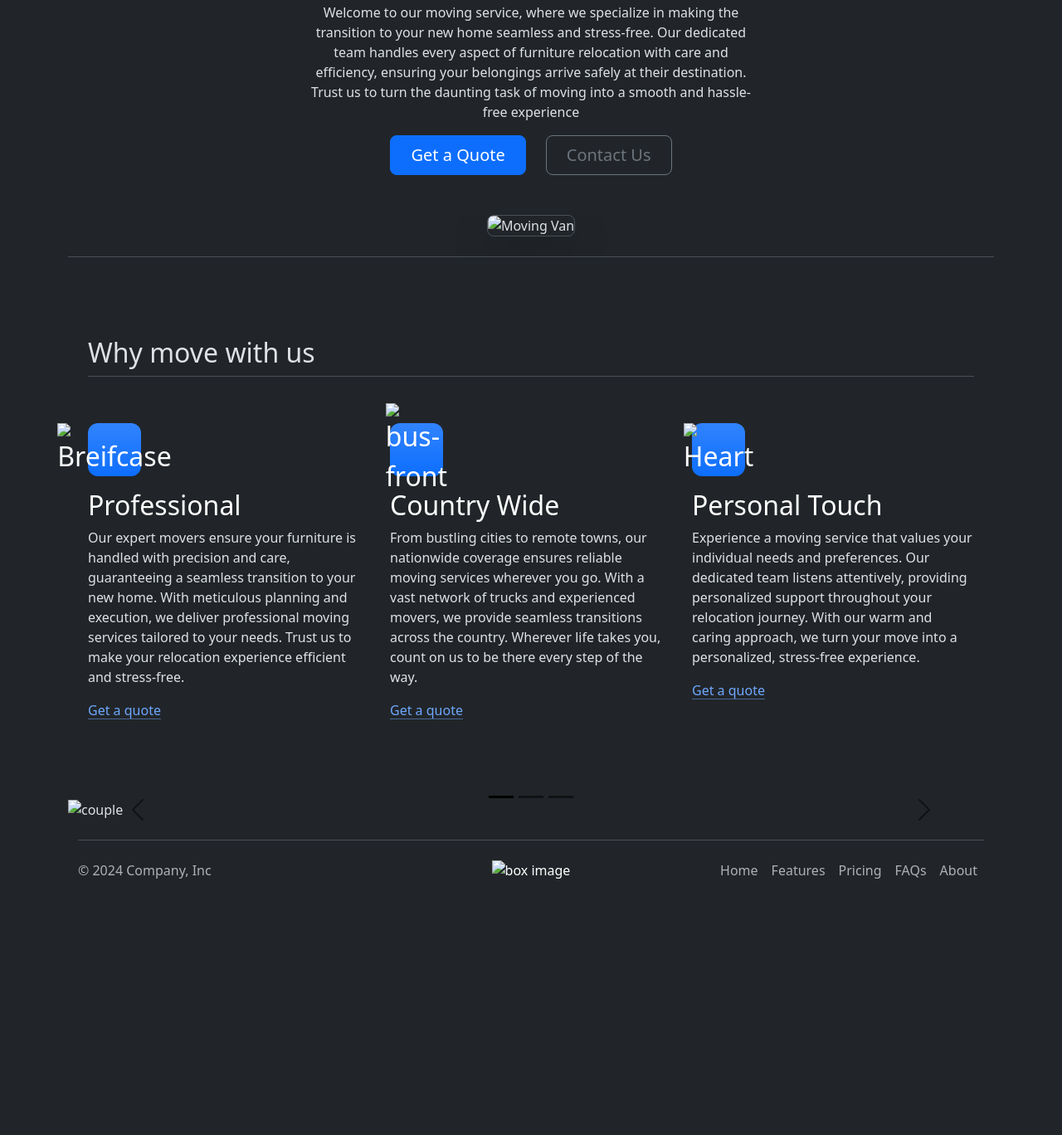
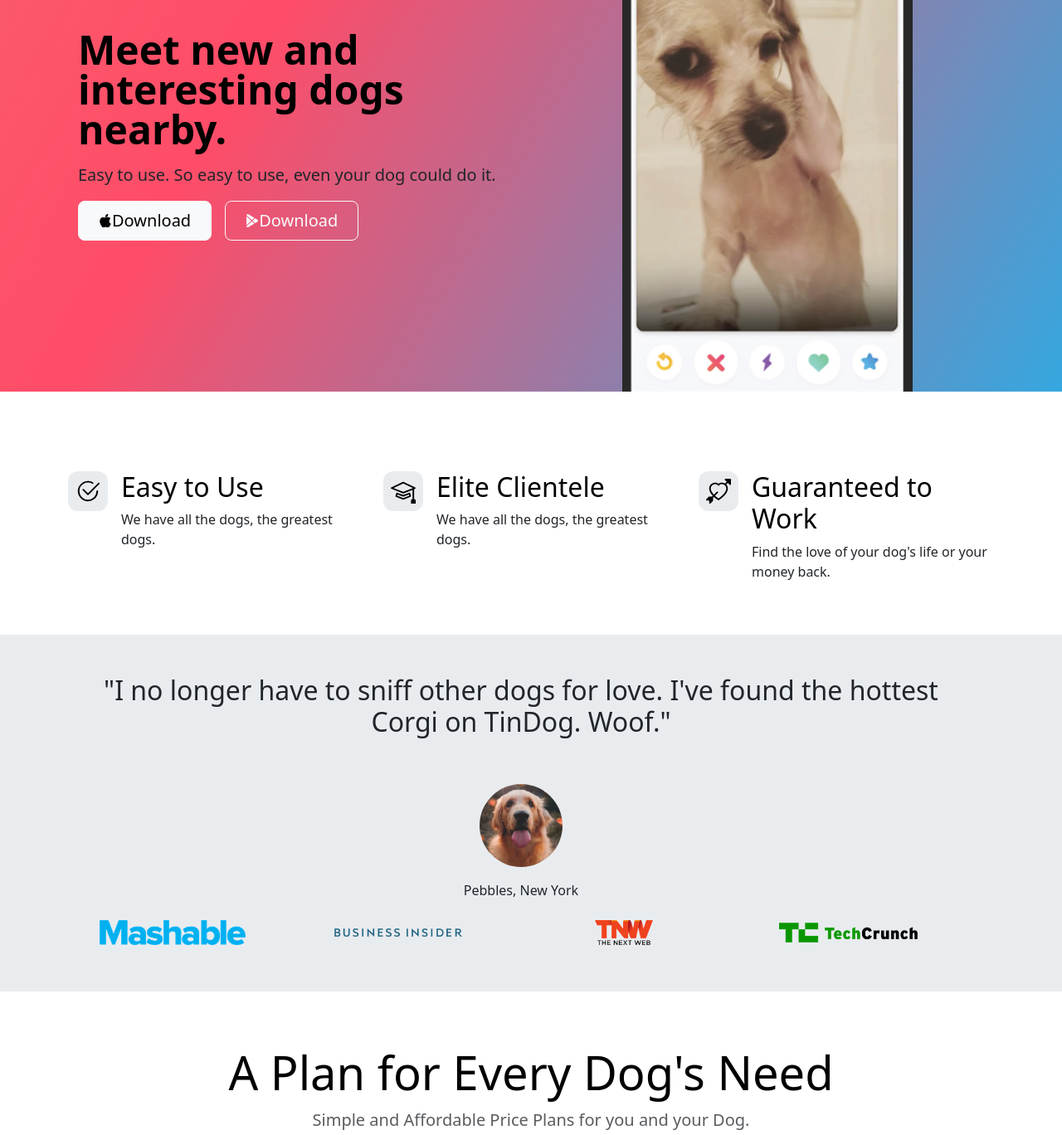
Before and after one commit to gallacticlust/tindog, a plain HTML site: page index.html in a window 1280 px wide. Shown: the part 241-1609 px from the top of the page at 83% size. Before the commit the page ends 1350 px from the top, so only its background shows below. Drawn offline with nearby package versions, Linux system fonts and the light colour scheme.

Commit message:
Update index.html

```diff
--- a/index.html
+++ b/index.html
@@ -1,159 +1,199 @@
 <!DOCTYPE html>
-<html lang="en" data-bs-theme="dark">
+<html lang="en">
 
 <head>
   <meta charset="UTF-8">
   <meta name="viewport" content="width=device-width, initial-scale=1.0">
-  <title>Bootstrap Components</title>
-  <link href="https://cdn.jsdelivr.net/npm/bootstrap@5.3.0-alpha2/dist/css/bootstrap.min.css" rel="stylesheet"
-    integrity="sha384-aFq/bzH65dt+w6FI2ooMVUpc+21e0SRygnTpmBvdBgSdnuTN7QbdgL+OapgHtvPp" crossorigin="anonymous">
-    <script src="https://cdn.jsdelivr.net/npm/bootstrap@5.3.3/dist/js/bootstrap.bundle.min.js" integrity="sha384-YvpcrYf0tY3lHB60NNkmXc5s9fDVZLESaAA55NDzOxhy9GkcIdslK1eN7N6jIeHz" crossorigin="anonymous"></script>
-  <style>
-    .feature-icon {
-    width: 4rem;
-    height: 4rem;
-    border-radius: 0.75rem;
-}
-
-  </style>
+  <title>TinDog</title>
+  <link href="https://cdn.jsdelivr.net/npm/bootstrap@5.3.3/dist/css/bootstrap.min.css" rel="stylesheet" integrity="sha384-QWTKZyjpPEjISv5WaRU9OFeRpok6YctnYmDr5pNlyT2bRjXh0JMhjY6hW+ALEwIH" crossorigin="anonymous">
+  <link rel="stylesheet" href="./style.css">
 </head>
 
 <body>
-  <header class="p-3 mb-3 border-bottom">
-    <div class="container">
-      <div class="d-flex flex-wrap align-items-center justify-content-center justify-content-lg-start">
-        <a href="/" class="d-flex align-items-center mb-2 mb-lg-0 link-body-emphasis text-decoration-none">
-          <img src="./box-seam.svg" alt="logo">
-        </a>
 
-        <ul class="nav col-12 col-lg-auto me-lg-auto mb-2 justify-content-center mb-md-0">
-          <li><a href="#" class="nav-link px-2 link-secondary">Overview</a></li>
-          <li><a href="#" class="nav-link px-2 link-body-emphasis">Inventory</a></li>
-          <li><a href="#" class="nav-link px-2 link-body-emphasis">Customers</a></li>
-          <li><a href="#" class="nav-link px-2 link-body-emphasis">Products</a></li>
-        </ul>
-
-        <form class="col-12 col-lg-auto mb-3 mb-lg-0 me-lg-3" role="search">
-          <input type="search" class="form-control" placeholder="Search..." aria-label="Search">
-        </form>
-
-        <div class="dropdown text-end">
-          <a href="#" class="d-block link-body-emphasis text-decoration-none dropdown-toggle" data-bs-toggle="dropdown" aria-expanded="false">
-            <img src="https://github.com/mdo.png" alt="mdo" width="32" height="32" class="rounded-circle">
-          </a>
-          <ul class="dropdown-menu text-small">
-            <li><a class="dropdown-item" href="#">New project...</a></li>
-            <li><a class="dropdown-item" href="#">Settings</a></li>
-            <li><a class="dropdown-item" href="#">Profile</a></li>
-            <li><hr class="dropdown-divider"></li>
-            <li><a class="dropdown-item" href="#">Sign out</a></li>
-          </ul>
+  <!-- Title -->
+  <section id="title" class="gradient-background">
+    <div class="container col-xxl-8 px-4 py-5 pt-5 pb-0">
+      <div class="row flex-lg-row-reverse align-items-center g-5 py-5 pt-5 pb-0">
+        <div class="col-10 col-sm-8 col-lg-6">
+          <img src="./iphone.png" class="d-block mx-lg-auto img-fluid" alt="iphone" width="350" height="300" loading="lazy">
+        </div>
+        <div class="col-lg-6">
+          <h1 class="display-5 fw-bold text-body-emphasis lh-1 mb-3">Meet new and interesting dogs nearby.</h1>
+          <p class="lead">Easy to use.
+            So easy to use, even your dog could do it.</p>
+          <div class="d-grid gap-2 d-md-flex justify-content-md-start">
+            <button type="button" class="btn btn-light btn-lg px-4 me-md-2"> <svg xmlns="http://www.w3.org/2000/svg" width="16" height="16" fill="currentColor"
+              class="bi bi-apple mb-1" viewBox="0 0 16 16">
+                  <path d="M11.182.008C11.148-.03 9.923.023 8.857 1.18c-1.066 1.156-.902 2.482-.878 2.516.024.034 1.52.087 2.475-1.258.955-1.345.762-2.391.728-2.43Zm3.314 11.733c-.048-.096-2.325-1.234-2.113-3.422.212-2.189 1.675-2.789 1.698-2.854.023-.065-.597-.79-1.254-1.157a3.692 3.692 0 0 0-1.563-.434c-.108-.003-.483-.095-1.254.116-.508.139-1.653.589-1.968.607-.316.018-1.256-.522-2.267-.665-.647-.125-1.333.131-1.824.328-.49.196-1.422.754-2.074 2.237-.652 1.482-.311 3.83-.067 4.56.244.729.625 1.924 1.273 2.796.576.984 1.34 1.667 1.659 1.899.319.232 1.219.386 1.843.067.502-.308 1.408-.485 1.766-.472.357.013 1.061.154 1.782.539.571.197 1.111.115 1.652-.105.541-.221 1.324-1.059 2.238-2.758.347-.79.505-1.217.473-1.282Z" />
+                  <path d="M11.182.008C11.148-.03 9.923.023 8.857 1.18c-1.066 1.156-.902 2.482-.878 2.516.024.034 1.52.087 2.475-1.258.955-1.345.762-2.391.728-2.43Zm3.314 11.733c-.048-.096-2.325-1.234-2.113-3.422.212-2.189 1.675-2.789 1.698-2.854.023-.065-.597-.79-1.254-1.157a3.692 3.692 0 0 0-1.563-.434c-.108-.003-.483-.095-1.254.116-.508.139-1.653.589-1.968.607-.316.018-1.256-.522-2.267-.665-.647-.125-1.333.131-1.824.328-.49.196-1.422.754-2.074 2.237-.652 1.482-.311 3.83-.067 4.56.244.729.625 1.924 1.273 2.796.576.984 1.34 1.667 1.659 1.899.319.232 1.219.386 1.843.067.502-.308 1.408-.485 1.766-.472.357.013 1.061.154 1.782.539.571.197 1.111.115 1.652-.105.541-.221 1.324-1.059 2.238-2.758.347-.79.505-1.217.473-1.282Z" />
+              </svg>Download</button>
+            <button type="button" class="btn btn-outline-light btn-lg px-4"><svg xmlns="http://www.w3.org/2000/svg" width="16" height="16" fill="currentColor"
+              class="bi bi-google-play mb-1" viewBox="0 0 16 16">
+                  <path d="M14.222 9.374c1.037-.61 1.037-2.137 0-2.748L11.528 5.04 8.32 8l3.207 2.96 2.694-1.586Zm-3.595 2.116L7.583 8.68 1.03 14.73c.201 1.029 1.36 1.61 2.303 1.055l7.294-4.295ZM1 13.396V2.603L6.846 8 1 13.396ZM1.03 1.27l6.553 6.05 3.044-2.81L3.333.215C2.39-.341 1.231.24 1.03 1.27Z" />
+              </svg>Download</button>
           </div>
         </div>
       </div>
-  </header>
+    </div>
+  </section>
+  <!-- Features -->
+  <section id="features">
+    <div class="container mt-5">
+    <div class="row g-4 py-5 row-cols-1 row-cols-lg-3">
+      <div class="col d-flex align-items-start">
+        <div class="icon-square text-body-emphasis bg-body-secondary d-inline-flex align-items-center justify-content-center fs-4 flex-shrink-0 me-3">
+          <svg xmlns="http://www.w3.org/2000/svg" height="30" fill="currentColor" class="bi bi-check2-circle"
+              viewBox="0 0 16 16">
+              <path d="M2.5 8a5.5 5.5 0 0 1 8.25-4.764.5.5 0 0 0 .5-.866A6.5 6.5 0 1 0 14.5 8a.5.5 0 0 0-1 0 5.5 5.5 0 1 1-11 0z" />
+              <path d="M15.354 3.354a.5.5 0 0 0-.708-.708L8 9.293 5.354 6.646a.5.5 0 1 0-.708.708l3 3a.5.5 0 0 0 .708 0l7-7z" />
+          </svg>
 
-  <div class="container">
-    <div class="col-12">
-  <div class="px-4 pt-5 my-5 text-center border-bottom">
-    <h1 class="display-4 fw-bold text-body-emphasis">Move with Joy</h1>
-    <div class="col-lg-6 mx-auto">Welcome to our moving service, where we specialize in making the transition to your new home seamless and stress-free. Our dedicated team handles every aspect of furniture relocation with care and efficiency, ensuring your belongings arrive safely at their destination. Trust us to turn the daunting task of moving into a smooth and hassle-free experience</p>
-      <div class="d-grid gap-2 d-sm-flex justify-content-sm-center mb-5">
-        <button type="button" class="btn btn-primary btn-lg px-4 me-sm-3">Get a Quote</button>
-        <button type="button" class="btn btn-outline-secondary btn-lg px-4">Contact Us</button>
+        </div>
+        <div>
+          <h3 class="fs-2 text-body-emphasis">Easy to Use</h3>
+          <p>We have all the dogs, the greatest dogs.</p>
         </div>
       </div>
-    <div class="overflow-hidden" style="max-height: 30vh;">
-      <div class="container px-5">
-        <img src="./moving-van.jpg" class="img-fluid border rounded-3 shadow-lg mb-4" alt="Moving Van" width="700" height="500" loading="lazy">
+      <div class="col d-flex align-items-start">
+        <div class="icon-square text-body-emphasis bg-body-secondary d-inline-flex align-items-center justify-content-center fs-4 flex-shrink-0 me-3">
+          <svg xmlns="http://www.w3.org/2000/svg" height="30" fill="currentColor" class="bi bi-mortarboard" viewBox="0 0 16 16">
+            <path d="M8.211 2.047a.5.5 0 0 0-.422 0l-7.5 3.5a.5.5 0 0 0 .025.917l7.5 3a.5.5 0 0 0 .372 0L14 7.14V13a1 1 0 0 0-1 1v2h3v-2a1 1 0 0 0-1-1V6.739l.686-.275a.5.5 0 0 0 .025-.917l-7.5-3.5ZM8 8.46 1.758 5.965 8 3.052l6.242 2.913L8 8.46Z"/>
+            <path d="M4.176 9.032a.5.5 0 0 0-.656.327l-.5 1.7a.5.5 0 0 0 .294.605l4.5 1.8a.5.5 0 0 0 .372 0l4.5-1.8a.5.5 0 0 0 .294-.605l-.5-1.7a.5.5 0 0 0-.656-.327L8 10.466 4.176 9.032Zm-.068 1.873.22-.748 3.496 1.311a.5.5 0 0 0 .352 0l3.496-1.311.22.748L8 12.46l-3.892-1.556Z"/>
+            </svg>
+        </div>
+        <div>
+          <h3 class="fs-2 text-body-emphasis">Elite Clientele</h3>
+          <p>We have all the dogs, the greatest dogs.</p>
+        </div>
+      </div>
+      <div class="col d-flex align-items-start">
+        <div class="icon-square text-body-emphasis bg-body-secondary d-inline-flex align-items-center justify-content-center fs-4 flex-shrink-0 me-3">
+          <svg xmlns="http://www.w3.org/2000/svg" height="30" fill="currentColor" class="bi bi-arrow-through-heart"
+              viewBox="0 0 16 16">
+              <path fill-rule="evenodd" d="M2.854 15.854A.5.5 0 0 1 2 15.5V14H.5a.5.5 0 0 1-.354-.854l1.5-1.5A.5.5 0 0 1 2 11.5h1.793l.53-.53c-.771-.802-1.328-1.58-1.704-2.32-.798-1.575-.775-2.996-.213-4.092C3.426 2.565 6.18 1.809 8 3.233c1.25-.98 2.944-.928 4.212-.152L13.292 2 12.147.854A.5.5 0 0 1 12.5 0h3a.5.5 0 0 1 .5.5v3a.5.5 0 0 1-.854.354L14 2.707l-1.006 1.006c.236.248.44.531.6.845.562 1.096.585 2.517-.213 4.092-.793 1.563-2.395 3.288-5.105 5.08L8 13.912l-.276-.182a21.86 21.86 0 0 1-2.685-2.062l-.539.54V14a.5.5 0 0 1-.146.354l-1.5 1.5Zm2.893-4.894A20.419 20.419 0 0 0 8 12.71c2.456-1.666 3.827-3.207 4.489-4.512.679-1.34.607-2.42.215-3.185-.817-1.595-3.087-2.054-4.346-.761L8 4.62l-.358-.368c-1.259-1.293-3.53-.834-4.346.761-.392.766-.464 1.845.215 3.185.323.636.815 1.33 1.519 2.065l1.866-1.867a.5.5 0 1 1 .708.708L5.747 10.96Z" />
+          </svg>
+
+        </div>
+        <div>
+          <h3 class="fs-2 text-body-emphasis">Guaranteed to Work</h3>
+          <p>Find the love of your dog's life or your money back.</p>
+        </div>
+      </div>
+    </div>
+  </section>
+  <!-- Testimonial -->
+  <section id="testimonial" class="background-testionial">
+    <div class="p-5">
+    <div class="row col-12">
+      <div class="col-12 text-center px-5">
+        <h2>"I no longer have to sniff other dogs for love. I've found the hottest Corgi on TinDog. Woof."</h2>
+      </div>
+      <div class="container col-12 text-center">
+        <div class="col-12 mt-5 mb-3">
+          <img class="circular" src="./dog-img.jpg" width="100px" height="100px">
+        </div>
+        <div class="col-12">
+          <p>Pebbles, New York</p>
+        </div>
+      </div>
+      <div class="row px-5 py-2">
+      <div class="col-lg-3 col-sm-12 text-center">
+        <img src="./mashable.png" height="30px">
+      </div>
+      <div class="col-lg-3 col-sm-12 text-center">
+        <img src="./bizinsider.png" height="30px">
+      </div>
+      <div class="col-lg-3 col-sm-12 text-center">
+        <img src="./tnw.png" height="30px">
+      </div>
+      <div class="col-lg-3 col-sm-12 text-center">
+        <img src="./techcrunch.png" height="30px">
       </div>
     </div>
   </div>
 
-  <div class="container px-4 py-5" id="featured-3">
-    <h2 class="pb-2 border-bottom">Why move with us</h2>
-    <div class="row g-4 py-5 row-cols-1 row-cols-lg-3">
-      <div class="feature col">
-        <div class="feature-icon d-inline-flex align-items-center justify-content-center text-bg-primary bg-gradient fs-2 mb-3">
-          <img src="./briefcase.svg" alt="Breifcase">
     </div>
-        <h3 class="fs-2 text-body-emphasis">Professional</h3>
-        <p>Our expert movers ensure your furniture is handled with precision and care, guaranteeing a seamless transition to your new home. With meticulous planning and execution, we deliver professional moving services tailored to your needs. Trust us to make your relocation experience efficient and stress-free.</p>
-        <a href="#" class="icon-link">
-          Get a quote
-          <svg class="bi"><use xlink:href="#chevron-right"></use></svg>
-        </a>
   </div>
-      <div class="feature col">
-        <div class="feature-icon d-inline-flex align-items-center justify-content-center text-bg-primary bg-gradient fs-2 mb-3">
-          <img src="./bus-front.svg" alt="bus-front">
+
+  </section>
+  <!-- Pricing -->
+  <section id="pricing">
+    <div class="container py-5">
+    <div class="pricing-header p-3 pb-md-4 mx-auto text-center col-12">
+      <h2 class="display-4 fw-normal text-body-emphasis">A Plan for Every Dog's Need</h2>
+      <p class="fs-5 text-body-secondary">Simple and Affordable Price Plans for you and your Dog.</p>
     </div>
-        <h3 class="fs-2 text-body-emphasis">Country Wide</h3>
-        <p>From bustling cities to remote towns, our nationwide coverage ensures reliable moving services wherever you go. With a vast network of trucks and experienced movers, we provide seamless transitions across the country. Wherever life takes you, count on us to be there every step of the way.</p>
-        <a href="#" class="icon-link">
-          Get a quote
-          <svg class="bi"><use xlink:href="#chevron-right"></use></svg>
-        </a>
+    <div class="row row-cols-1 row-cols-md-3 mb-3 text-center col-12">
+      <div class="col">
+        <div class="card mb-4 rounded-3 shadow-sm">
+          <div class="card-header py-3">
+            <h4 class="my-0 fw-normal">Chihuahua</h4>
           </div>
-      <div class="feature col">
-        <div class="feature-icon d-inline-flex align-items-center justify-content-center text-bg-primary bg-gradient fs-2 mb-3">
-          <img src="./chat-square-heart.svg" alt="Heart">
+          <div class="card-body">
+            <h1 class="card-title pricing-card-title">$0
+              <small class="text-body-secondary fw-light">/mo</small></h1>
+            <ul class="list-unstyled mt-3 mb-4">
+              <li>5 Matches Per Day</li>
+              <li>10 Messages Per Day</li>
+              <li>Unlimited App Usage</li>
+            </ul>
+            <button type="button" class="w-100 btn btn-lg btn-outline-dark">Sign up for free</button>
           </div>
-        <h3 class="fs-2 text-body-emphasis">Personal Touch</h3>
-        <p>Experience a moving service that values your individual needs and preferences. Our dedicated team listens attentively, providing personalized support throughout your relocation journey. With our warm and caring approach, we turn your move into a personalized, stress-free experience.</p>
-        <a href="#" class="icon-link">
-          Get a quote
-          <svg class="bi"><use xlink:href="#chevron-right"></use></svg>
-        </a>
+        </div>
+      </div>
+      <div class="col">
+        <div class="card mb-4 rounded-3 shadow-sm">
+          <div class="card-header py-3">
+            <h4 class="my-0 fw-normal">Labrador</h4>
+          </div>
+          <div class="card-body">
+            <h1 class="card-title pricing-card-title">$15<small class="text-body-secondary fw-light">/mo</small></h1>
+            <ul class="list-unstyled mt-3 mb-4">
+              <li>Unlimited Matches</li>
+              <li>Unlimited Messages</li>
+              <li>Priority email support</li>
+            </ul>
+            <button type="button" class="w-100 btn btn-lg btn-dark">Get started</button>
+          </div>
+        </div>
+      </div>
+      <div class="col">
+        <div class="card mb-4 rounded-3 shadow-sm border-primary">
+          <div class="card-header py-3 text-bg-dark border-primary">
+            <h4 class="my-0 fw-normal">Mastiff</h4>
+          </div>
+          <div class="card-body">
+            <h1 class="card-title pricing-card-title">$29<small class="text-body-secondary fw-light">/mo</small></h1>
+            <ul class="list-unstyled mt-3 mb-4">
+              <li>Pirority Listing</li>
+              <li>Unlimited Matches & Messages</li>
+              <li>Unlimited App Usage</li>
+            </ul>
+            <button type="button" class="w-100 btn btn-lg btn-dark">Contact us</button>
+          </div>
         </div>
       </div>
     </div>
   </div>
 
-  <div id="carouselExampleIndicators col-12" class="carousel slide">
-    <div class="carousel-indicators">
-      <button type="button" data-bs-target="#carouselExampleIndicators" data-bs-slide-to="0" class="active" aria-current="true" aria-label="Slide 1"></button>
-      <button type="button" data-bs-target="#carouselExampleIndicators" data-bs-slide-to="1" aria-label="Slide 2"></button>
-      <button type="button" data-bs-target="#carouselExampleIndicators" data-bs-slide-to="2" aria-label="Slide 3"></button>
-    </div>
-    <div class="carousel-inner">
-      <div class="carousel-item active">
-        <img src="./couple.jpg" class="d-block w-100" alt="couple">
-      </div>
-      <div class="carousel-item">
-        <img src="./dog.jpg" class="d-block w-100" alt="Doog">
-      </div>
-      <div class="carousel-item">
-        <img src="./family.jpg" class="d-block w-100" alt="Family">
-      </div>
-    </div>
-    <button class="carousel-control-prev" type="button" data-bs-target="#carouselExampleIndicators" data-bs-slide="prev">
-      <span class="carousel-control-prev-icon" aria-hidden="true"></span>
-      <span class="visually-hidden">Previous</span>
-    </button>
-    <button class="carousel-control-next" type="button" data-bs-target="#carouselExampleIndicators" data-bs-slide="next">
-      <span class="carousel-control-next-icon" aria-hidden="true"></span>
-      <span class="visually-hidden">Next</span>
-    </button>
-  </div>
-
-  <div class="container col-12">
-    <footer class="d-flex flex-wrap justify-content-between align-items-center py-3 my-4 border-top">
-      <p class="col-md-4 mb-0 text-body-secondary">© 2024 Company, Inc</p>
-
-      <a href="/" class="col-md-4 d-flex align-items-center justify-content-center mb-3 mb-md-0 me-md-auto link-body-emphasis text-decoration-none">
-        <img src="./box-seam.svg" alt="box image">
-      </a>
-
-      <ul class="nav col-md-4 justify-content-end">
+  </section>
+  <!-- Footer -->
+  <section id="footer" class="gradient-background">
+    <div class="container">
+      <footer class="py-3 my-4">
+        <ul class="nav justify-content-center border-bottom pb-3 mb-3">
           <li class="nav-item"><a href="#" class="nav-link px-2 text-body-secondary">Home</a></li>
           <li class="nav-item"><a href="#" class="nav-link px-2 text-body-secondary">Features</a></li>
           <li class="nav-item"><a href="#" class="nav-link px-2 text-body-secondary">Pricing</a></li>
           <li class="nav-item"><a href="#" class="nav-link px-2 text-body-secondary">FAQs</a></li>
           <li class="nav-item"><a href="#" class="nav-link px-2 text-body-secondary">About</a></li>
         </ul>
+        <p class="text-center text-body-secondary">© 2024 Company, Inc</p>
       </footer>
     </div>
+
+  </section>
 </div>
 </body>
 
```
Lines whose indentation alone changed are shown as unchanged.
